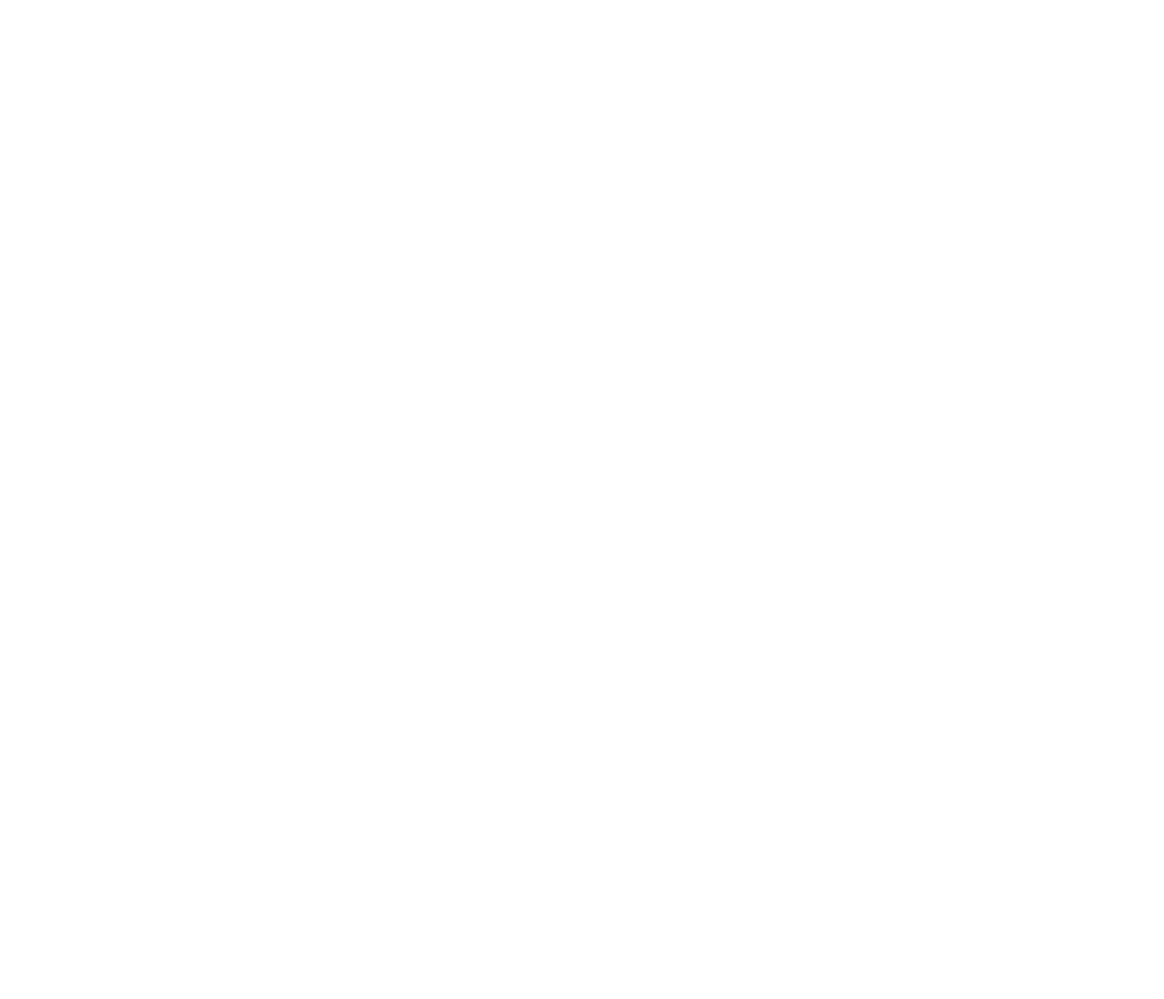
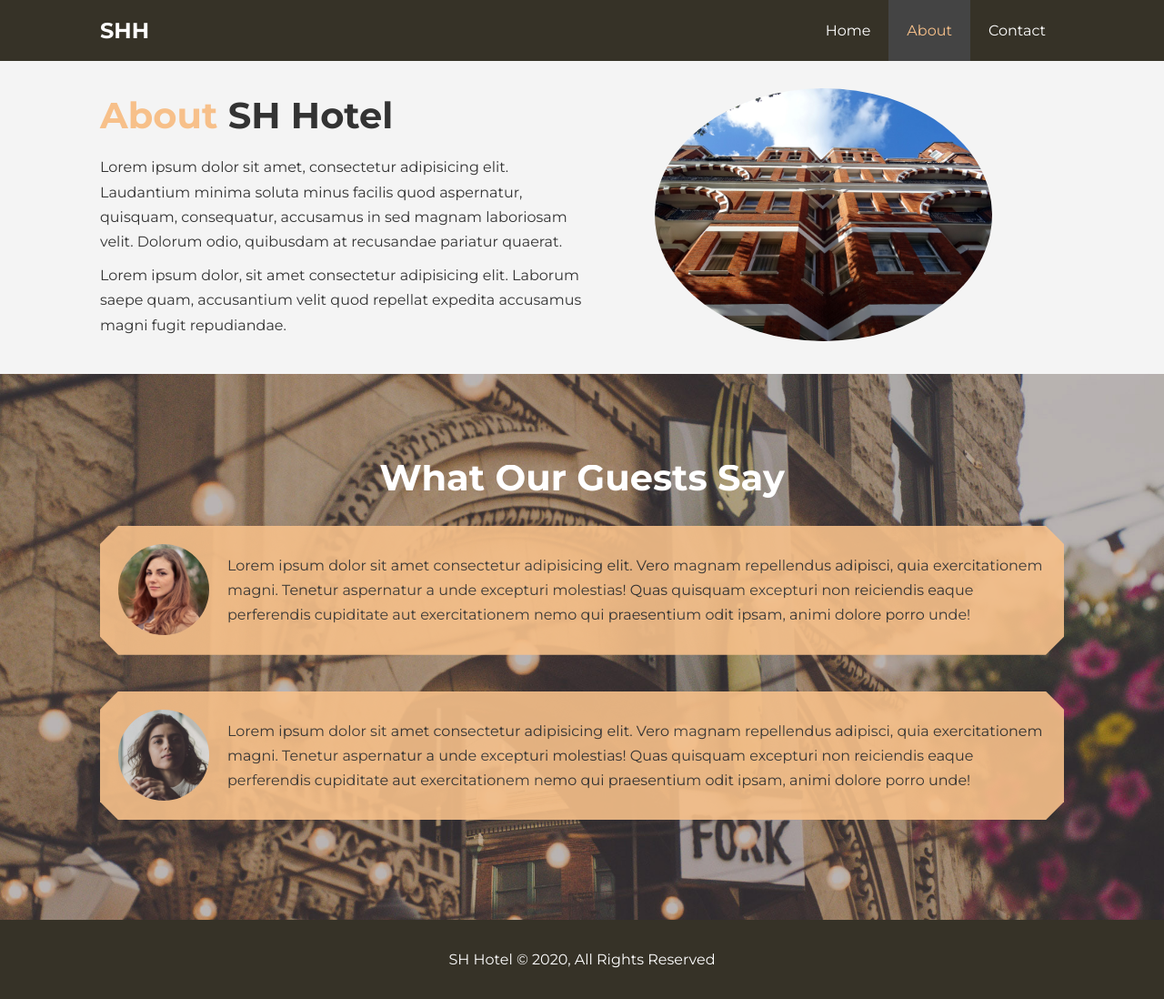
Before and after one commit to jg00/prac-modern-css-bt-01, a plain HTML site: page 04-hotel-project/hotel-project/about.html in a window 1280 px wide. Shown: the whole page at 91% size. Before the commit the page ends 800 px from the top, so only its background shows below. Drawn offline with Linux system fonts and the light colour scheme.

Commit message:
Home and About pages complete.

```diff
--- a/04-hotel-project/hotel-project/about.html
+++ b/04-hotel-project/hotel-project/about.html
@@ -0,0 +1,86 @@
+<!DOCTYPE html>
+<html lang="en">
+  <head>
+    <meta charset="UTF-8" />
+    <meta name="viewport" content="width=device-width, initial-scale=1.0" />
+    <meta http-equiv="X-UA-Compatible" content="ie=edge" />
+    <meta name="description" content="Welcome to the Stay Houston Hotel" />
+    <meta name="keywords" content="hotel,houston" />
+    <link rel="stylesheet" href="css/style.css" />
+    <title>Stay Houston Hotel | About</title>
+  </head>
+  <body>
+    <header>
+      <!-- Navbar -->
+      <nav id="navbar" class="clearfix">
+        <div class="container">
+          <h1 class="logo"><a href="index.html">SHH</a></h1>
+          <ul>
+            <li><a href="index.html">Home</a></li>
+            <li><a class="current" href="about.html">About</a></li>
+            <li><a href="contact.html">Contact</a></li>
+          </ul>
+        </div>
+      </nav>
+    </header>
+
+    <!-- About - Info -->
+    <section id="about-info" class="bg-light py-3">
+      <div class="container">
+        <div class="info-left">
+          <h1 class="l-heading">
+            <span class="text-primary">About</span> SH Hotel
+          </h1>
+          <p>
+            Lorem ipsum dolor sit amet, consectetur adipisicing elit. Laudantium
+            minima soluta minus facilis quod aspernatur, quisquam, consequatur,
+            accusamus in sed magnam laboriosam velit. Dolorum odio, quibusdam at
+            recusandae pariatur quaerat.
+          </p>
+          <p>
+            Lorem ipsum dolor, sit amet consectetur adipisicing elit. Laborum
+            saepe quam, accusantium velit quod repellat expedita accusamus magni
+            fugit repudiandae.
+          </p>
+        </div>
+        <div class="info-right">
+          <img src="./img/photo-2.jpg" alt="hotel" />
+        </div>
+      </div>
+    </section>
+
+    <div class="clr"></div>
+
+    <section id="testimonials" class="py-3">
+      <div class="container">
+        <h2 class="l-heading">What Our Guests Say</h2>
+
+        <div class="testimonial bg-primary">
+          <img src="./img/person-1.jpg" alt="Samantha" />
+          <p>
+            Lorem ipsum dolor sit amet consectetur adipisicing elit. Vero magnam
+            repellendus adipisci, quia exercitationem magni. Tenetur aspernatur
+            a unde excepturi molestias! Quas quisquam excepturi non reiciendis
+            eaque perferendis cupiditate aut exercitationem nemo qui praesentium
+            odit ipsam, animi dolore porro unde!
+          </p>
+        </div>
+
+        <div class="testimonial bg-primary">
+          <img src="./img/person-2.jpg" alt="Lorraine" />
+          <p>
+            Lorem ipsum dolor sit amet consectetur adipisicing elit. Vero magnam
+            repellendus adipisci, quia exercitationem magni. Tenetur aspernatur
+            a unde excepturi molestias! Quas quisquam excepturi non reiciendis
+            eaque perferendis cupiditate aut exercitationem nemo qui praesentium
+            odit ipsam, animi dolore porro unde!
+          </p>
+        </div>
+      </div>
+    </section>
+
+    <footer id="main-footer">
+      <p>SH Hotel &copy; 2020, All Rights Reserved</p>
+    </footer>
+  </body>
+</html>
--- a/04-hotel-project/hotel-project/css/style.css
+++ b/04-hotel-project/hotel-project/css/style.css
@@ -5,6 +5,11 @@
   margin: 0;
   padding: 0;
   box-sizing: border-box;
+}
+
+/* Variables */
+:root {
+  --page-section-color: #363227;
 }
 
 /* Utility */
@@ -38,12 +43,52 @@
   color: #333;
 }
 
+.btn-light {
+  background: #f4f4f4;
+  color: #333;
+}
+
+.bg-dark {
+  background: #333;
+  color: white;
+}
+
+.bg-light {
+  background: #f4f4f4;
+  color: #333;
+}
+
+.bg-primary {
+  background: #f7c08a;
+  color: #333;
+}
+
 .clearfix:after {
   content: ".";
   visibility: hidden;
   display: block;
   height: 0;
   clear: both;
+}
+
+.clr {
+  clear: both;
+}
+
+/* Font */
+.l-heading {
+  font-size: 40px;
+}
+
+/* Padding */
+.py-1 {
+  padding: 10px 0;
+}
+.py-2 {
+  padding: 20px 0;
+}
+.py-3 {
+  padding: 30px 0;
 }
 
 /* Main Styles */
@@ -70,7 +115,8 @@ p {
 
 /* Navbar */
 #navbar {
-  background: #363227;
+  /* background: #363227; */
+  background: var(--page-section-color);
   color: #fff;
   /* overflow: auto; */ /* -Alternative is to place clearfix to parent element with floated child elements. */
 }
@@ -139,3 +185,111 @@ p {
   padding-bottom: 20px;
   line-height: 1.7rem;
 }
+
+/* Home Info Section */
+#home-info {
+  height: 400px;
+}
+
+#home-info .info-img {
+  background: url("../img/photo-1.jpg") center center/cover no-repeat;
+  float: left;
+  width: 50%;
+  min-height: 100%;
+}
+
+#home-info .info-content {
+  float: right;
+  width: 50%;
+  height: 100;
+  text-align: center;
+  padding: 50px 30px;
+  overflow: hidden;
+}
+
+#home-info .info-content p {
+  padding-bottom: 30px;
+}
+
+/* Features */
+.box {
+  float: left;
+  width: 33.3%;
+  padding: 50px;
+  text-align: center;
+}
+
+.box i {
+  margin-bottom: 10px;
+}
+
+/* About */
+#about-info .info-right {
+  float: right;
+  width: 50%;
+  min-height: 100%;
+}
+
+#about-info .info-right img {
+  display: block;
+  margin: auto;
+  width: 70%;
+  border-radius: 50%;
+}
+
+#about-info .info-left {
+  float: left;
+  width: 50%;
+
+  padding-top: 1rem;
+}
+
+/* Testimonials */
+#testimonials {
+  height: 600px;
+  padding-top: 100px;
+  background: url("../img/test-bg.jpg") center center / cover no-repeat;
+}
+
+#testimonials h2 {
+  color: #fff;
+  text-align: center;
+  padding-bottom: 40px;
+}
+
+#testimonials .testimonial {
+  padding: 20px;
+  margin-bottom: 40px;
+
+  opacity: 0.9;
+
+  /* Clipped edges */
+  --notchSize: 20px;
+  clip-path: polygon(
+    0% var(--notchSize),
+    var(--notchSize) 0%,
+    calc(100% - var(--notchSize)) 0%,
+    100% var(--notchSize),
+    100% calc(100% - var(--notchSize)),
+    calc(100% - var(--notchSize)) 100%,
+    var(--notchSize) 100%,
+    0% calc(100% - var(--notchSize))
+  );
+}
+
+#testimonials .testimonial img {
+  width: 100px;
+  float: left;
+  margin-right: 20px;
+  border-radius: 50%;
+}
+
+/* Contact */
+
+/* Footer */
+#main-footer {
+  text-align: center;
+  background: var(--page-section-color);
+  color: #fff;
+  padding: 20px;
+}
```
Also changed, not shown: 04-hotel-project/hotel-project/contact.html (+35 -0 lines), 04-hotel-project/hotel-project/index.html (+49 -0 lines).
